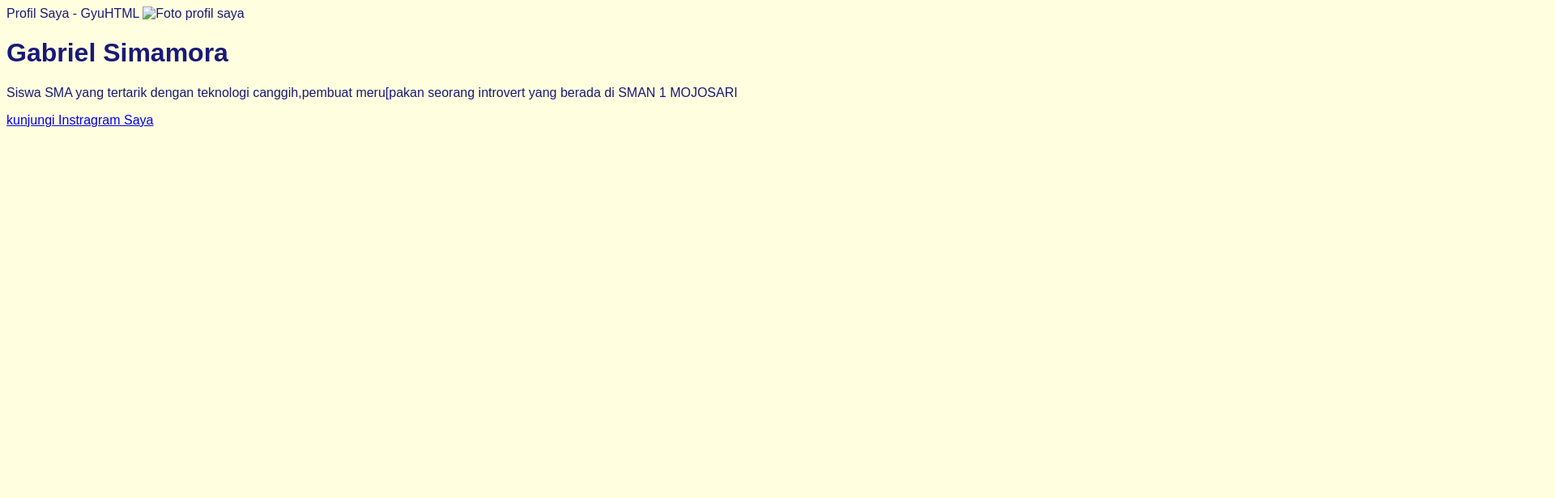
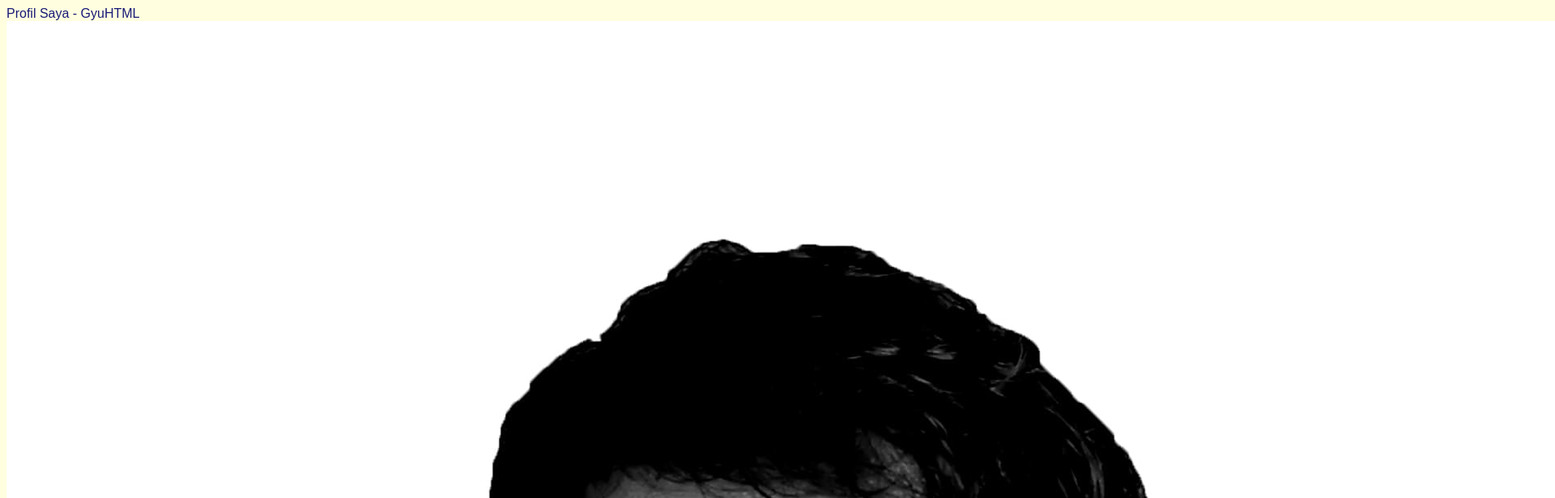
Before and after one commit to gabrielGLITCH/latihan, a plain HTML site: page index.html in a window 1280 px wide. Shown: the top 616 px of the page at 81% size, 1920 px wide, since content can reach past the window. Drawn offline with Linux system fonts and the light colour scheme.

Commit message:
Update index.html

```diff
--- a/index.html
+++ b/index.html
@@ -7,7 +7,7 @@
     <title>Profil Saya - GyuHTML</title>
   </head>
 <body>
-    <img src="foto-profil.jpg" alt="Foto profil saya">
+    <img src="DSC_3096 b.jpg" alt="Foto profil saya">
     <h1>Gabriel Simamora</h1>
     <p>Siswa SMA yang tertarik dengan teknologi canggih,pembuat meru[pakan seorang introvert yang berada di SMAN 1 MOJOSARI</p>
     <a href="https://www.instragram.com/yell1zz">kunjungi Instragram Saya</a>
```
